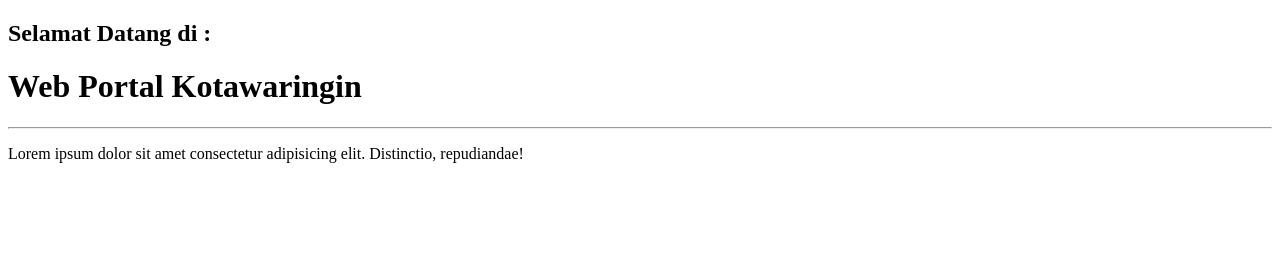
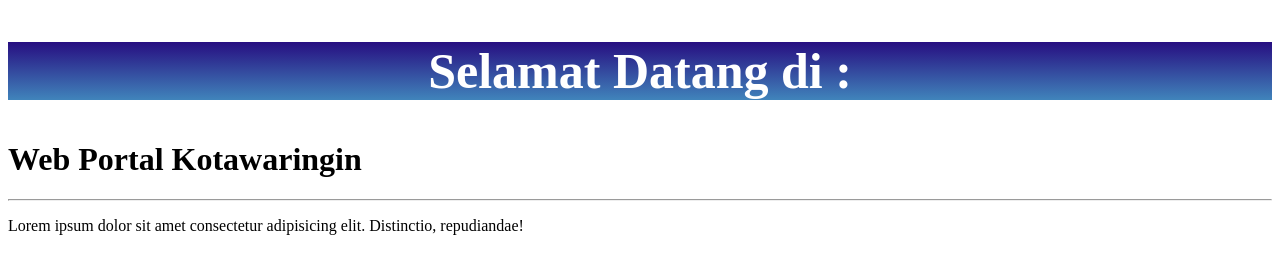
Before and after one commit to AgusKhaer02/web-portal-kota, a plain HTML site: page index.html in a window 1280 px wide. Drawn offline with Linux system fonts and the light colour scheme.

Commit message:
memberikan warna background Judul

```diff
--- a/index.html
+++ b/index.html
@@ -1,17 +1,15 @@
 <!DOCTYPE html>
 <html lang="en">
-
 	<head>
-    <meta charset="UTF-8">
-    <meta name="viewport" content="width=device-width, initial-scale=1.0">
+		<meta charset="UTF-8" />
+		<meta name="viewport" content="width=device-width, initial-scale=1.0" />
 		<title>Web Portal Kota</title>
 	</head>
 
 	<body>
-
-    <h2>Selamat Datang di : </h2>
+		<h2 class="warna_gradient">Selamat Datang di :</h2>
 		<h1>Web Portal Kotawaringin</h1>
-    <hr>
+		<hr />
 
 		<p>Lorem ipsum dolor sit amet consectetur adipisicing elit. Distinctio, repudiandae!</p>
 
@@ -24,5 +22,12 @@
 		<!-- khairul -->
 		<!-- ...... -->
 	</body>
-
+	<style>
+		.warna_gradient {
+			background: linear-gradient(to bottom, #270e81, #4084bb);
+			font-size: 50px;
+			text-align: center;
+            color: white;
+		}
+	</style>
 </html>
```
Lines whose indentation alone changed are shown as unchanged.
